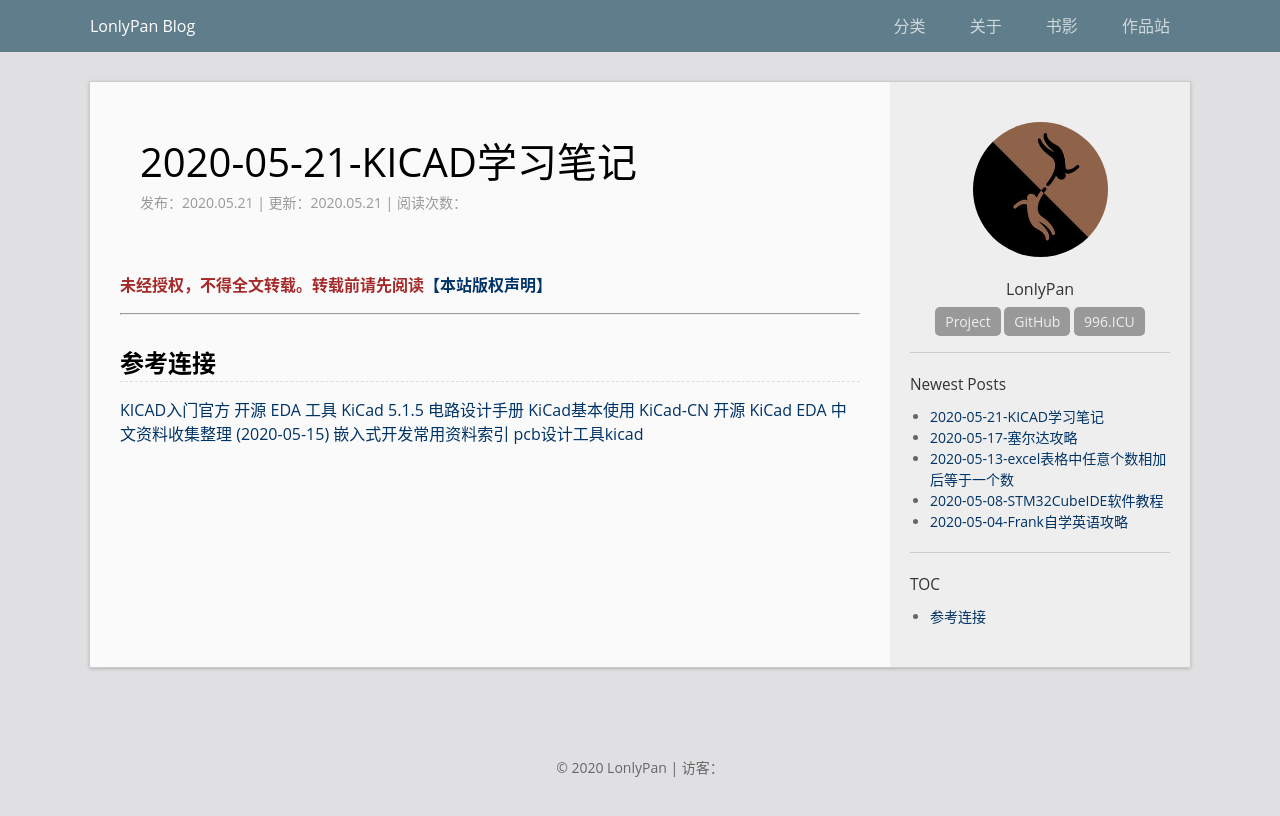
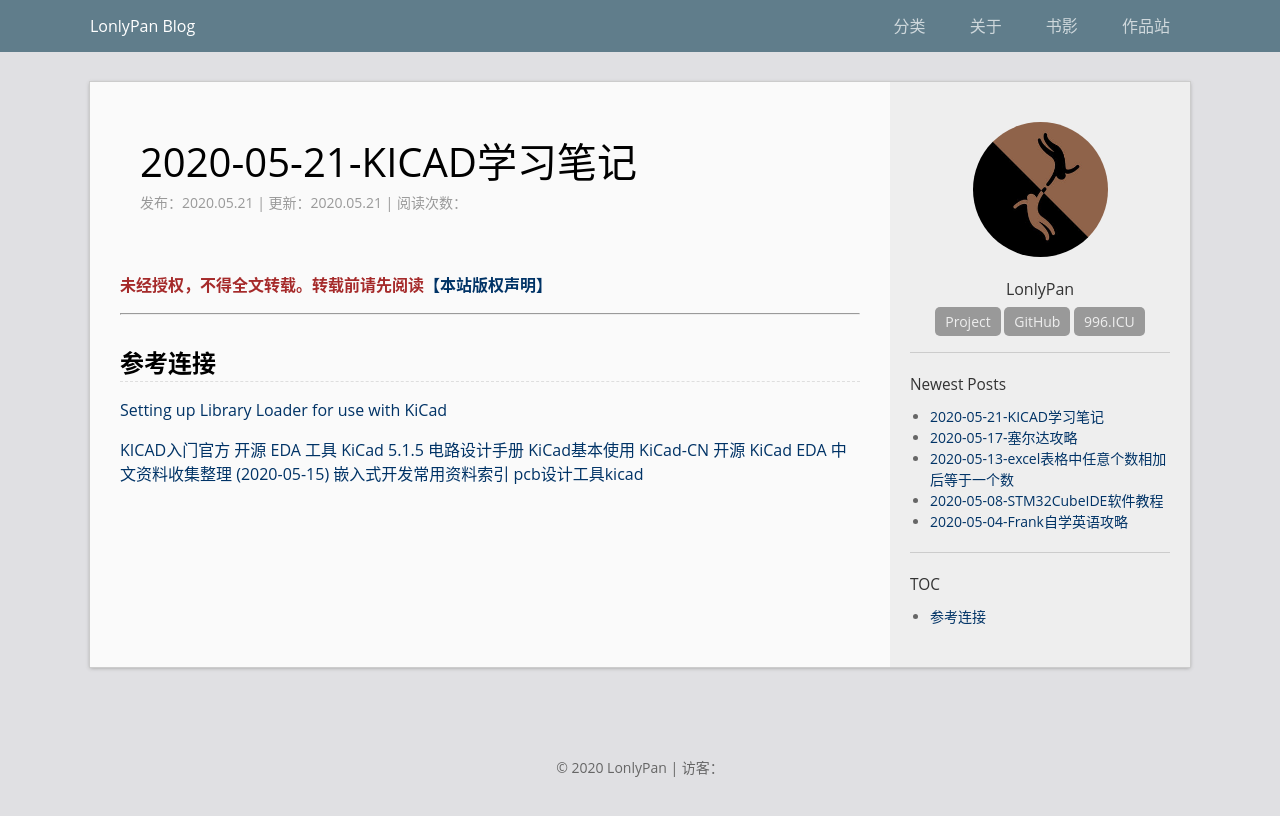
Before and after one commit to LonlyStack/LonlyPan.github.io, a Jekyll site: the page built from _posts/2020-05-21-KICAD学习笔记.md, in a window 1280 px wide. Shown: the top 816 px of the page. Built offline with Jekyll 4.4.1, drawn with Linux system fonts in a browser that asks for light colours; comment, search, counter and statistics services are not loaded.

Commit message:
修改文件: _posts/2020-05-21-KICAD学习笔记.md

```diff
--- a/_posts/2020-05-21-KICAD学习笔记.md
+++ b/_posts/2020-05-21-KICAD学习笔记.md
@@ -12,6 +12,8 @@ categories: c&c++
 
 ## 参考连接
 
+[Setting up Library Loader for use with KiCad](https://www.samacsys.com/kicad/)
+
 [KICAD入门官方](chrome-extension://bocbaocobfecmglnmeaeppambideimao/pdf/viewer.html?file=https://docs.kicad-pcb.org/master/zh/getting_started_in_kicad/getting_started_in_kicad.pdf)
 [开源 EDA 工具 KiCad 5.1.5 电路设计手册](https://uinika.github.io/electronics/KiCad.html)
 [KiCad基本使用](https://an_kang.gitee.io/2020/ck93pvj620008u0rhh0qaa55i/)
```
